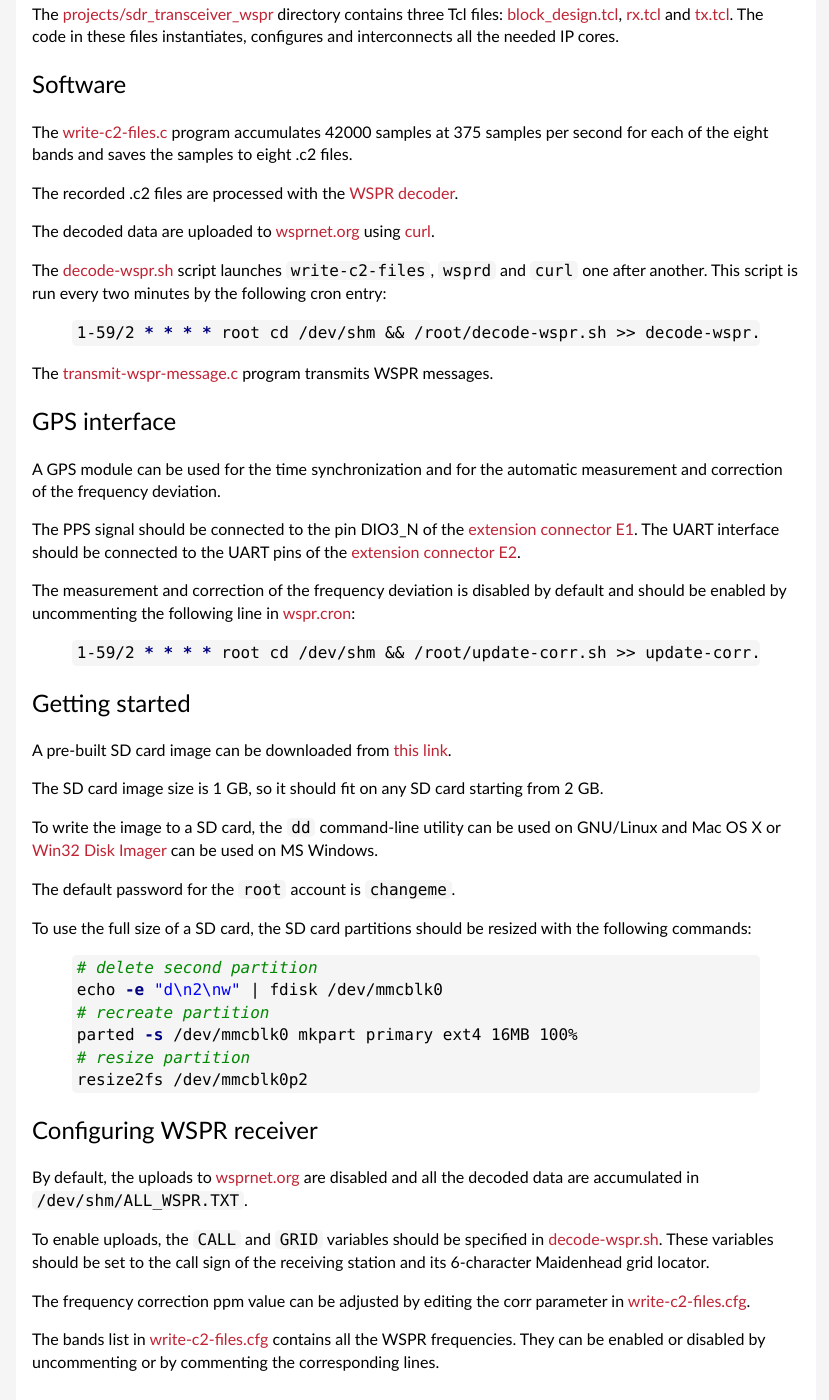
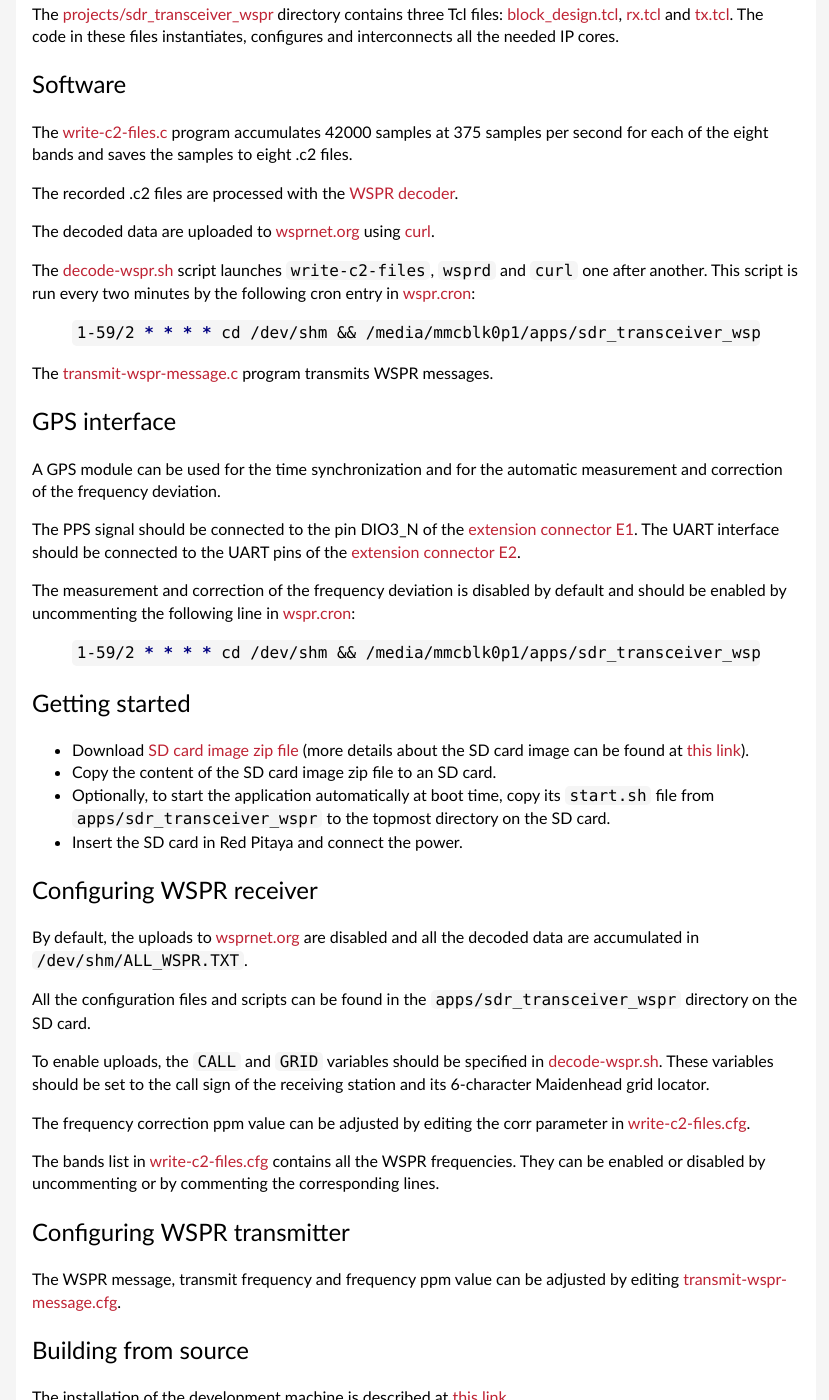
Before and after one commit to pavel-demin/red-pitaya-notes, a Jekyll site: the page built from sdr-transceiver-wspr.md, in a window 1280 px wide and 1400 px high, scrolled down 1344 px. Shown: the whole window, without its empty margins (224-1053 px from the left). Built offline with Jekyll 4.4.1, drawn with Linux system fonts in a browser that asks for light colours; some of the changed text lies outside the part shown.

Commit message:
replace debian with alpine in sdr-transceiver-wspr

```diff
--- a/sdr-transceiver-wspr.md
+++ b/sdr-transceiver-wspr.md
@@ -44,18 +44,18 @@
 Software
 -----
 
-The [write-c2-files.c](https://github.com/pavel-demin/red-pitaya-notes/tree/master/projects/sdr_transceiver_wspr/write-c2-files.c) program accumulates 42000 samples at 375 samples per second for each of the eight bands and saves the samples to eight .c2 files.
+The [write-c2-files.c](https://github.com/pavel-demin/red-pitaya-notes/tree/master/projects/sdr_transceiver_wspr/app/write-c2-files.c) program accumulates 42000 samples at 375 samples per second for each of the eight bands and saves the samples to eight .c2 files.
 
 The recorded .c2 files are processed with the [WSPR decoder](https://sourceforge.net/p/wsjt/wsjt/HEAD/tree/branches/wsjtx/lib/wsprd/).
 
 The decoded data are uploaded to [wsprnet.org](http://wsprnet.org) using [curl](https://curl.haxx.se).
 
-The [decode-wspr.sh](https://github.com/pavel-demin/red-pitaya-notes/tree/master/projects/sdr_transceiver_wspr/decode-wspr.sh) script launches `write-c2-files`, `wsprd` and `curl` one after another. This script is run every two minutes by the following cron entry:
+The [decode-wspr.sh](https://github.com/pavel-demin/red-pitaya-notes/tree/master/projects/sdr_transceiver_wspr/app/decode-wspr.sh) script launches `write-c2-files`, `wsprd` and `curl` one after another. This script is run every two minutes by the following cron entry in [wspr.cron](https://github.com/pavel-demin/red-pitaya-notes/tree/master/projects/sdr_transceiver_wspr/app/wspr.cron):
 {% highlight bash %}
-1-59/2 * * * * root cd /dev/shm && /root/decode-wspr.sh >> decode-wspr.log 2>&1
+1-59/2 * * * * cd /dev/shm && /media/mmcblk0p1/apps/sdr_transceiver_wspr/decode-wspr.sh >> decode-wspr.log 2>&1 &
 {% endhighlight %}
 
-The [transmit-wspr-message.c](https://github.com/pavel-demin/red-pitaya-notes/tree/master/projects/sdr_transceiver_wspr/transmit-wspr-message.c) program transmits WSPR messages.
+The [transmit-wspr-message.c](https://github.com/pavel-demin/red-pitaya-notes/tree/master/projects/sdr_transceiver_wspr/app/transmit-wspr-message.c) program transmits WSPR messages.
 
 GPS interface
 -----
@@ -64,48 +64,36 @@
 
 The PPS signal should be connected to the pin DIO3_N of the [extension connector E1](http://redpitaya.readthedocs.io/en/latest/developerGuide/125-14/extent.html#extension-connector-e1). The UART interface should be connected to the UART pins of the [extension connector E2](http://redpitaya.readthedocs.io/en/latest/developerGuide/125-14/extent.html#extension-connector-e2).
 
-The measurement and correction of the frequency deviation is disabled by default and should be enabled by uncommenting the following line in [wspr.cron](https://github.com/pavel-demin/red-pitaya-notes/tree/master/projects/sdr_transceiver_wspr/wspr.cron):
+The measurement and correction of the frequency deviation is disabled by default and should be enabled by uncommenting the following line in [wspr.cron](https://github.com/pavel-demin/red-pitaya-notes/tree/master/projects/sdr_transceiver_wspr/app/wspr.cron):
 {% highlight bash %}
-1-59/2 * * * * root cd /dev/shm && /root/update-corr.sh >> update-corr.log 2>&1
+1-59/2 * * * * cd /dev/shm && /media/mmcblk0p1/apps/sdr_transceiver_wspr/update-corr.sh >> update-corr.log 2>&1 &
 {% endhighlight %}
 
 Getting started
 -----
 
-A pre-built SD card image can be downloaded from [this link](https://www.dropbox.com/sh/5fy49wae6xwxa8a/AAACZrgE_cKJCVz8-rGRcLOUa/sdr/red-pitaya-wspr-debian-9.0-armhf-20170722.zip?dl=1).
-
-The SD card image size is 1 GB, so it should fit on any SD card starting from 2 GB.
-
-To write the image to a SD card, the `dd` command-line utility can be used on GNU/Linux and Mac OS X or [Win32 Disk Imager](http://sourceforge.net/projects/win32diskimager/) can be used on MS Windows.
-
-The default password for the `root` account is `changeme`.
-
-To use the full size of a SD card, the SD card partitions should be resized with the following commands:
-
-{% highlight bash %}
-# delete second partition
-echo -e "d\n2\nw" | fdisk /dev/mmcblk0
-# recreate partition
-parted -s /dev/mmcblk0 mkpart primary ext4 16MB 100%
-# resize partition
-resize2fs /dev/mmcblk0p2
-{% endhighlight %}
+ - Download [SD card image zip file]({{ site.release-image }}) (more details about the SD card image can be found at [this link]({{ "/alpine/" | prepend: site.baseurl }})).
+ - Copy the content of the SD card image zip file to an SD card.
+ - Optionally, to start the application automatically at boot time, copy its `start.sh` file from `apps/sdr_transceiver_wspr` to the topmost directory on the SD card.
+ - Insert the SD card in Red Pitaya and connect the power.
 
 Configuring WSPR receiver
 -----
 
 By default, the uploads to [wsprnet.org](http://wsprnet.org) are disabled and all the decoded data are accumulated in `/dev/shm/ALL_WSPR.TXT`.
 
-To enable uploads, the `CALL` and `GRID` variables should be specified in [decode-wspr.sh](https://github.com/pavel-demin/red-pitaya-notes/tree/master/projects/sdr_transceiver_wspr/decode-wspr.sh#L4). These variables should be set to the call sign of the receiving station and its 6-character Maidenhead grid locator.
+All the configuration files and scripts can be found in the `apps/sdr_transceiver_wspr` directory on the SD card.
 
-The frequency correction ppm value can be adjusted by editing the corr parameter in [write-c2-files.cfg](https://github.com/pavel-demin/red-pitaya-notes/tree/master/projects/sdr_transceiver_wspr/write-c2-files.cfg).
+To enable uploads, the `CALL` and `GRID` variables should be specified in [decode-wspr.sh](https://github.com/pavel-demin/red-pitaya-notes/tree/master/projects/sdr_transceiver_wspr/app/decode-wspr.sh#L4). These variables should be set to the call sign of the receiving station and its 6-character Maidenhead grid locator.
 
-The bands list in [write-c2-files.cfg](https://github.com/pavel-demin/red-pitaya-notes/tree/master/projects/sdr_transceiver_wspr/write-c2-files.cfg) contains all the WSPR frequencies. They can be enabled or disabled by uncommenting or by commenting the corresponding lines.
+The frequency correction ppm value can be adjusted by editing the corr parameter in [write-c2-files.cfg](https://github.com/pavel-demin/red-pitaya-notes/tree/master/projects/sdr_transceiver_wspr/app/write-c2-files.cfg).
+
+The bands list in [write-c2-files.cfg](https://github.com/pavel-demin/red-pitaya-notes/tree/master/projects/sdr_transceiver_wspr/app/write-c2-files.cfg) contains all the WSPR frequencies. They can be enabled or disabled by uncommenting or by commenting the corresponding lines.
 
 Configuring WSPR transmitter
 -----
 
-The WSPR message, transmit frequency and frequency ppm value can be adjusted by editing [transmit-wspr-message.cfg](https://github.com/pavel-demin/red-pitaya-notes/tree/master/projects/sdr_transceiver_wspr/transmit-wspr-message.cfg).
+The WSPR message, transmit frequency and frequency ppm value can be adjusted by editing [transmit-wspr-message.cfg](https://github.com/pavel-demin/red-pitaya-notes/tree/master/projects/sdr_transceiver_wspr/app/transmit-wspr-message.cfg).
 
 
 Building from source
@@ -126,14 +114,14 @@
 cd red-pitaya-notes
 {% endhighlight %}
 
-Building `boot.bin`, `devicetree.dtb` and `uImage`:
+Building `sdr_transceiver_wspr.bit`:
 {% highlight bash %}
-make NAME=sdr_transceiver_wspr all
+make NAME=sdr_transceiver_wspr bit
 {% endhighlight %}
 
-Building a bootable SD card image:
+Building SD card image zip file:
 {% highlight bash %}
-sudo sh scripts/image.sh scripts/debian-wspr.sh red-pitaya-wspr-debian-8.8-armhf.img 1024
+source helpers/build-all.sh
 {% endhighlight %}
 
 Feedback and results
```
